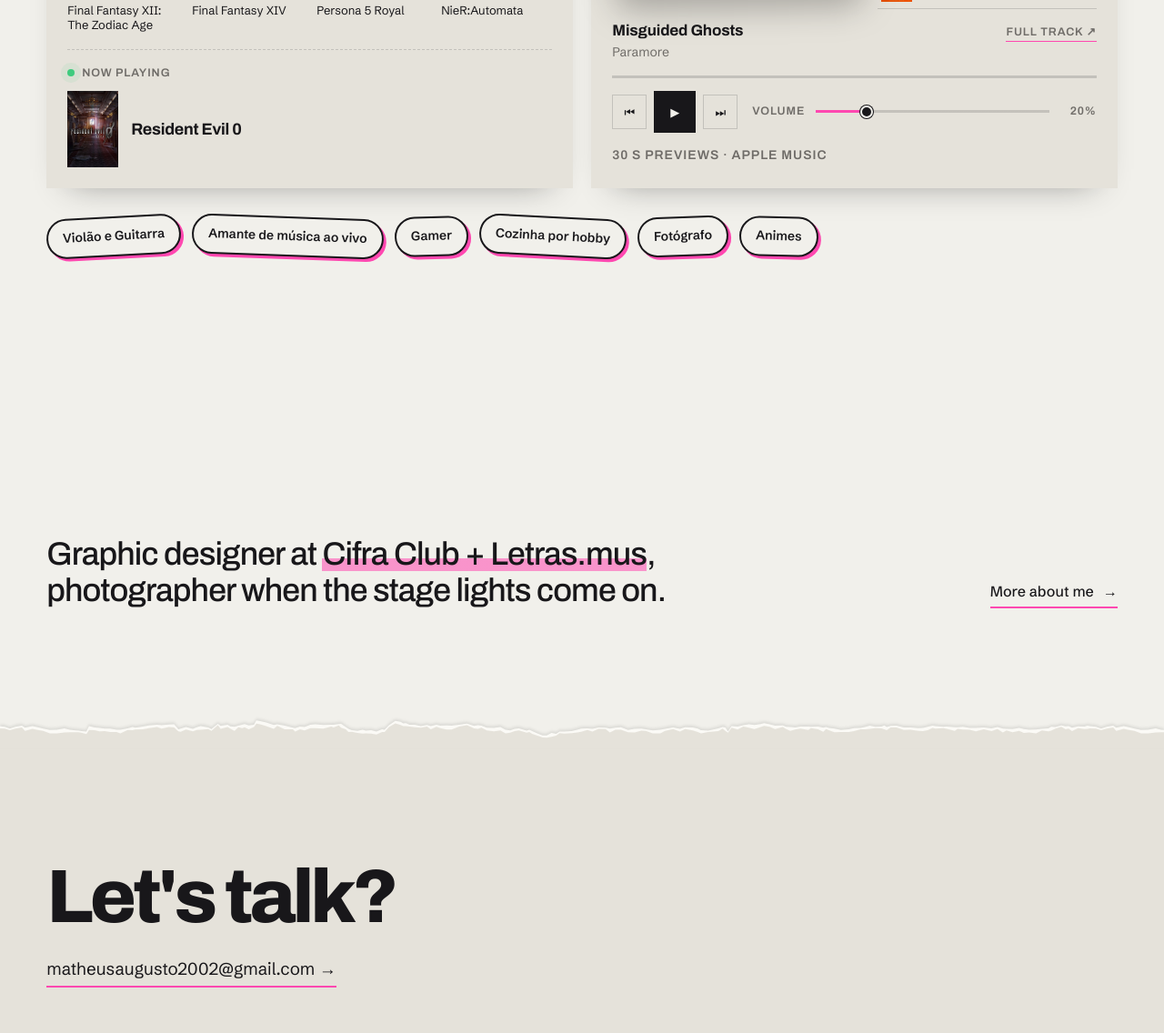
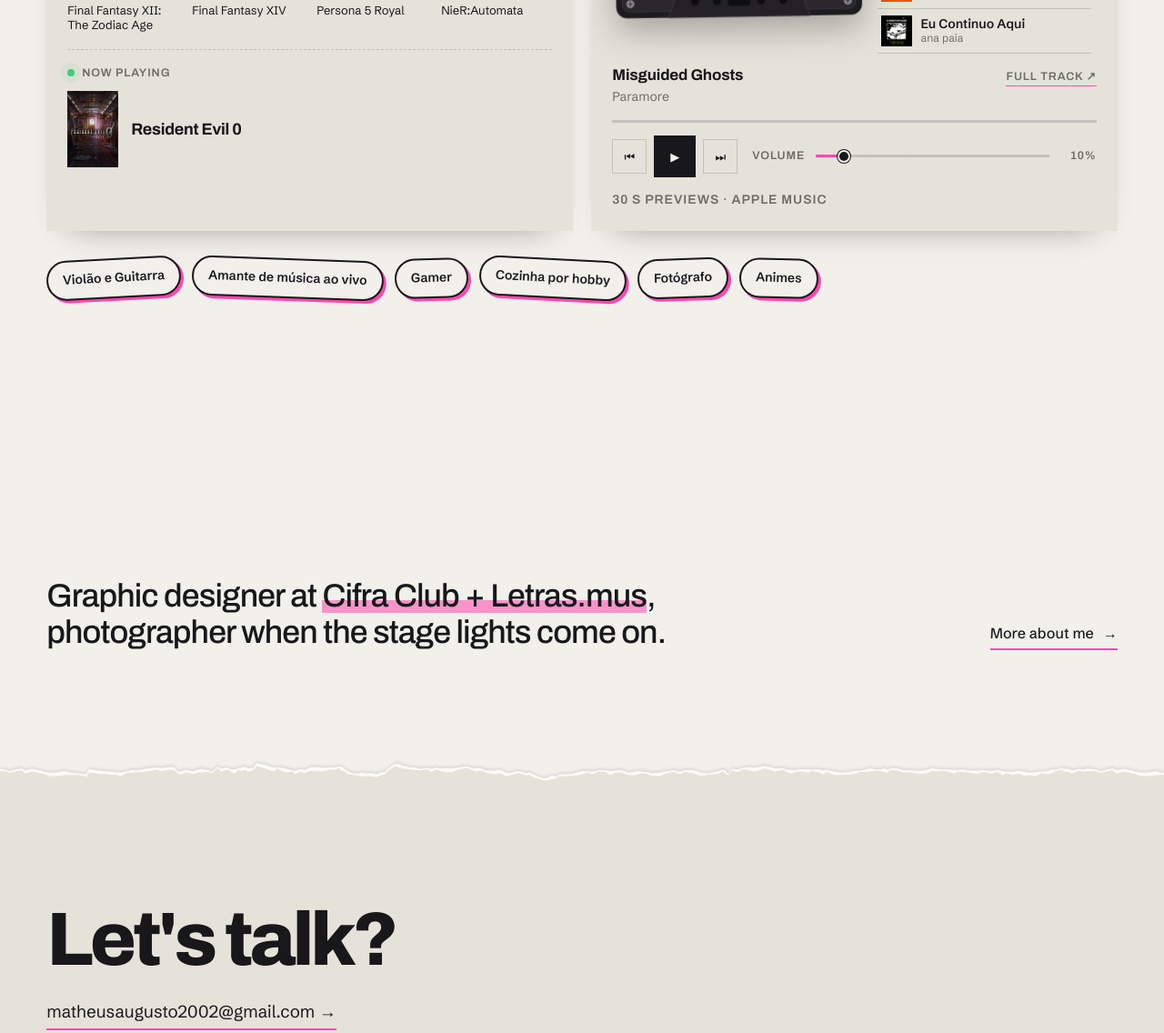
Before and after one commit to MTLopes006/portfolio, a plain HTML site: page site/index.html in a window 1280 px wide. Shown: the part 4424-5560 px from the top of the page at 91% size. Drawn offline with Linux system fonts and the light colour scheme; grey boxes are pictures that could not be loaded; animation ran at ten frames a second.

Commit message:
Playlist com 2 músicas de cada álbum, lista com rolagem e volume inicial de 10%
Co-Authored-By: Claude Opus 5.5 <noreply@anthropic.com>

```diff
--- a/site/assets/css/style.css
+++ b/site/assets/css/style.css
@@ -850,7 +850,7 @@ p, dd, li, figcaption, .series-row .sub { text-wrap: pretty; orphans: 2; widows:
 .pl-vol { display: flex; align-items: center; gap: 10px; }
 .pl-vol .label { color: var(--muted); }
 .pl-vol output { min-width: 3.2em; text-align: right; color: var(--muted); }
-.pl-vol input[type=range] { --v: 20%; flex: 1; -webkit-appearance: none; appearance: none; height: 3px; background: linear-gradient(90deg, var(--magenta) var(--v), var(--rule) var(--v)); outline: none; cursor: pointer; }
+.pl-vol input[type=range] { --v: 10%; flex: 1; -webkit-appearance: none; appearance: none; height: 3px; background: linear-gradient(90deg, var(--magenta) var(--v), var(--rule) var(--v)); outline: none; cursor: pointer; }
 .pl-vol input[type=range]::-webkit-slider-thumb { -webkit-appearance: none; width: 14px; height: 14px; border-radius: 50%; background: var(--ink); border: 2px solid var(--paper); box-shadow: 0 0 0 1px var(--ink); }
 .pl-vol input[type=range]::-moz-range-thumb { width: 12px; height: 12px; border-radius: 50%; background: var(--ink); border: 2px solid var(--paper); }
 .pl-vol input[type=range]:focus-visible { outline: 2px solid var(--magenta); outline-offset: 6px; }
@@ -892,7 +892,8 @@ p, dd, li, figcaption, .series-row .sub { text-wrap: pretty; orphans: 2; widows:
 @keyframes k7-spin-r { from { transform: translate(210px, 108px) rotate(0); } to { transform: translate(210px, 108px) rotate(360deg); } }
 .k7-reel { transform-box: view-box; transform-origin: 0 0; }
 
-.pl-list { list-style: none; margin: 0; padding: 0; border-top: 1px solid var(--rule); align-self: stretch; }
+.pl-list { list-style: none; margin: 0; padding: 0 6px 0 0; border-top: 1px solid var(--rule); align-self: stretch; position: relative; max-height: 246px; overflow-y: auto; overscroll-behavior: contain; scrollbar-width: thin; scrollbar-color: var(--magenta) transparent; }
+.pl-list::-webkit-scrollbar { width: 4px; } .pl-list::-webkit-scrollbar-thumb { background: var(--magenta); }
 .pl-list button { display: grid; grid-template-columns: 34px 1fr 18px; gap: 10px; align-items: center; width: 100%; padding: 7px 4px; text-align: left; border-bottom: 1px solid var(--rule); transition: background-color .2s; }
 .pl-list button:hover { background: color-mix(in srgb, var(--magenta) 10%, transparent); }
 .pl-list img { width: 34px; height: 34px; object-fit: cover; }
--- a/site/assets/js/main.js
+++ b/site/assets/js/main.js
@@ -503,7 +503,7 @@
         <button type="button" class="pl-prev" aria-label="${ui("pl.prev")}">⏮</button>
         <button type="button" class="pl-play" aria-label="${ui("pl.play")}"><span class="i-play">▶</span><span class="i-pause">❚❚</span></button>
         <button type="button" class="pl-next" aria-label="${ui("pl.next")}">⏭</button>
-        <label class="pl-vol"><span class="label">${ui("pl.vol")}</span><input type="range" min="0" max="100" step="1" value="20" aria-label="${ui("pl.vol")}"><output class="label">20%</output></label>
+        <label class="pl-vol"><span class="label">${ui("pl.vol")}</span><input type="range" min="0" max="100" step="1" value="10" aria-label="${ui("pl.vol")}"><output class="label">10%</output></label>
       </div>
       <p class="pl-note label muted">${ui("pl.note")}</p>
       ${PL.spotify ? `<iframe class="pl-spotify" src="${esc(PL.spotify.replace("open.spotify.com/", "open.spotify.com/embed/"))}" loading="lazy" allow="encrypted-media" title="Spotify"></iframe>` : ""}
@@ -513,8 +513,8 @@
   function initPlayers(PL) {
     const tr = (PL && PL.tracks) || [];
     if (!tr.length) return;
-    // never autoplays: sound only starts on the visitor's click, always at 20% volume
-    audio = audio || new Audio(); audio.preload = "none"; audio.autoplay = false; audio.volume = 0.2;
+    // never autoplays: sound only starts on the visitor's click, always at 10% volume
+    audio = audio || new Audio(); audio.preload = "none"; audio.autoplay = false; audio.volume = 0.1;
     let i = 0;
     const els = [...document.querySelectorAll("[data-player]")];
     const paint = () => els.forEach((el) => {
@@ -522,6 +522,9 @@
       el.querySelector(".pl-title").textContent = x.title; el.querySelector(".pl-artist").textContent = x.artist;
       el.querySelector(".k7-title").textContent = x.title; el.querySelector(".pl-link").href = x.link || "#";
       el.querySelectorAll(".pl-list button").forEach((b) => b.classList.toggle("on", +b.dataset.i === i));
+      // keep the current track visible inside the scrolling list (without moving the page)
+      const list = el.querySelector(".pl-list"), on = list.querySelector("button.on");
+      if (on) { const li = on.parentElement, top = li.offsetTop - list.offsetTop; if (top < list.scrollTop || top + li.offsetHeight > list.scrollTop + list.clientHeight) list.scrollTo({ top: top - list.clientHeight / 2 + li.offsetHeight / 2, behavior: "smooth" }); }
     });
     const load = (k, play) => { i = (k + tr.length) % tr.length; audio.src = tr[i].preview; if (play) audio.play().catch(() => {}); paint(); };
     els.forEach((el) => {
--- a/site/content/about.json
+++ b/site/content/about.json
@@ -398,6 +398,160 @@
           "cover": "assets/img/sobre/discos/what-did-you-think.jpg",
           "preview": "https://audio-ssl.itunes.apple.com/itunes-assets/AudioPreview211/v4/f4/11/51/f411519c-ad28-eaf8-b28d-f65a6cb2f8e6/mzaf_16665450634136802317.plus.aac.p.m4a",
           "link": "https://music.apple.com/br/album/take-this-lonely-heart/1433956952?i=1433957261"
+        },
+        {
+          "title": "Eu Continuo Aqui",
+          "artist": "ana paia",
+          "cover": "assets/img/sobre/discos/continuar.jpg",
+          "preview": "https://audio-ssl.itunes.apple.com/itunes-assets/AudioPreview221/v4/d4/15/f4/d415f477-8aaa-8f98-aa4c-33e78b3512d0/mzaf_17637880747053767021.plus.aac.p.m4a",
+          "link": "https://music.apple.com/br/album/eu-continuo-aqui/1843568422?i=1843568423"
+        },
+        {
+          "title": "Sosseguei",
+          "artist": "ana paia",
+          "cover": "assets/img/sobre/discos/continuar.jpg",
+          "preview": "https://audio-ssl.itunes.apple.com/itunes-assets/AudioPreview221/v4/ac/b9/c0/acb9c03e-0276-e541-93ee-e0c5c05eae5a/mzaf_13025672689595751116.plus.aac.p.m4a",
+          "link": "https://music.apple.com/br/album/sosseguei/1843568422?i=1843568426"
+        },
+        {
+          "title": "Throne",
+          "artist": "Bring Me The Horizon",
+          "cover": "assets/img/sobre/discos/thats-the-spirit.jpg",
+          "preview": "https://audio-ssl.itunes.apple.com/itunes-assets/AudioPreview211/v4/0e/7b/b5/0e7bb52b-a7ef-c1a5-792b-bc505d55ceea/mzaf_17392033085003750336.plus.aac.p.m4a",
+          "link": "https://music.apple.com/br/album/throne/1022197503?i=1022197806"
+        },
+        {
+          "title": "Drown",
+          "artist": "Bring Me The Horizon",
+          "cover": "assets/img/sobre/discos/thats-the-spirit.jpg",
+          "preview": "https://audio-ssl.itunes.apple.com/itunes-assets/AudioPreview211/v4/0f/95/8a/0f958afd-70f6-4d0a-568c-25f926008fec/mzaf_17596204406125825209.plus.aac.p.m4a",
+          "link": "https://music.apple.com/br/album/drown-new/1022197503?i=1022197816"
+        },
+        {
+          "title": "Robbers",
+          "artist": "The 1975",
+          "cover": "assets/img/sobre/discos/the-1975.jpg",
+          "preview": "https://audio-ssl.itunes.apple.com/itunes-assets/AudioPreview211/v4/65/39/73/653973c2-449b-a3c8-dbd0-af97100545a7/mzaf_15794401609046687284.plus.aac.p.m4a",
+          "link": "https://music.apple.com/br/album/robbers/1440818989?i=1440819287"
+        },
+        {
+          "title": "Chocolate",
+          "artist": "The 1975",
+          "cover": "assets/img/sobre/discos/the-1975.jpg",
+          "preview": "https://audio-ssl.itunes.apple.com/itunes-assets/AudioPreview221/v4/34/e3/c8/34e3c82d-0ee1-f99b-46a0-4f301e9bf402/mzaf_2280803233537693313.plus.aac.p.m4a",
+          "link": "https://music.apple.com/br/album/chocolate/1440818989?i=1440819003"
+        },
+        {
+          "title": "that won't save us",
+          "artist": "Against The Current",
+          "cover": "assets/img/sobre/discos/fever.jpg",
+          "preview": "https://audio-ssl.itunes.apple.com/itunes-assets/AudioPreview221/v4/17/de/af/17deaf4b-4ce7-fa2b-b7cb-f4169ad1c594/mzaf_13697560980609898821.plus.aac.p.m4a",
+          "link": "https://music.apple.com/br/album/that-wont-save-us/1573232687?i=1573232688"
+        },
+        {
+          "title": "again&again",
+          "artist": "Against The Current & guardin",
+          "cover": "assets/img/sobre/discos/fever.jpg",
+          "preview": "https://audio-ssl.itunes.apple.com/itunes-assets/AudioPreview221/v4/8d/88/6e/8d886e99-f701-c79e-cd8e-a343a7383249/mzaf_7126559151943648624.plus.aac.p.m4a",
+          "link": "https://music.apple.com/br/album/again-again/1573232687?i=1573232690"
+        },
+        {
+          "title": "Crying Lightning",
+          "artist": "Arctic Monkeys",
+          "cover": "assets/img/sobre/discos/humbug.jpg",
+          "preview": "https://audio-ssl.itunes.apple.com/itunes-assets/AudioPreview221/v4/87/80/79/8780790f-fc51-a13e-417d-ce1f449e5542/mzaf_5971917429981500357.plus.aac.p.m4a",
+          "link": "https://music.apple.com/br/album/crying-lightning/330283015?i=330283278"
+        },
+        {
+          "title": "Cornerstone",
+          "artist": "Arctic Monkeys",
+          "cover": "assets/img/sobre/discos/humbug.jpg",
+          "preview": "https://audio-ssl.itunes.apple.com/itunes-assets/AudioPreview221/v4/15/99/b6/1599b64c-35c2-6d48-a6cc-a1f661cf484a/mzaf_12405874309739748945.plus.aac.p.m4a",
+          "link": "https://music.apple.com/br/album/cornerstone/330283015?i=330283361"
+        },
+        {
+          "title": "Centuries",
+          "artist": "Fall Out Boy",
+          "cover": "assets/img/sobre/discos/american-beauty.jpg",
+          "preview": "https://audio-ssl.itunes.apple.com/itunes-assets/AudioPreview221/v4/99/23/d3/9923d3ac-5cac-79d1-4a77-ec8fb7499b2b/mzaf_9922251089879156208.plus.aac.p.m4a",
+          "link": "https://music.apple.com/br/album/centuries/1440826504?i=1440826614"
+        },
+        {
+          "title": "Uma Thurman",
+          "artist": "Fall Out Boy",
+          "cover": "assets/img/sobre/discos/american-beauty.jpg",
+          "preview": "https://audio-ssl.itunes.apple.com/itunes-assets/AudioPreview211/v4/52/1c/d6/521cd633-27e8-bd34-93d5-d0077db04391/mzaf_1163157119606369853.plus.aac.p.m4a",
+          "link": "https://music.apple.com/br/album/uma-thurman/1440826504?i=1440826718"
+        },
+        {
+          "title": "Pumped Up Kicks",
+          "artist": "Foster the People",
+          "cover": "assets/img/sobre/discos/torches.jpg",
+          "preview": "https://audio-ssl.itunes.apple.com/itunes-assets/AudioPreview211/v4/06/5b/df/065bdfe1-4d16-53c9-f24d-f1ad16983f92/mzaf_15283020811004936626.plus.aac.p.m4a",
+          "link": "https://music.apple.com/br/album/pumped-up-kicks/435761204?i=435761212"
+        },
+        {
+          "title": "Houdini",
+          "artist": "Foster the People",
+          "cover": "assets/img/sobre/discos/torches.jpg",
+          "preview": "https://audio-ssl.itunes.apple.com/itunes-assets/AudioPreview211/v4/15/28/00/1528001e-8677-b907-b9e9-74eca3071f65/mzaf_17450470823147718766.plus.aac.p.m4a",
+          "link": "https://music.apple.com/br/album/houdini/435761204?i=435761289"
+        },
+        {
+          "title": "Prey",
+          "artist": "The Neighbourhood",
+          "cover": "assets/img/sobre/discos/wiped-out.jpg",
+          "preview": "https://audio-ssl.itunes.apple.com/itunes-assets/AudioPreview211/v4/97/a0/e0/97a0e005-5588-da79-9f30-d3db4852f419/mzaf_5395915338050175623.plus.aac.p.m4a",
+          "link": "https://music.apple.com/br/album/prey/1030115907?i=1030116010"
+        },
+        {
+          "title": "Daddy Issues",
+          "artist": "The Neighbourhood",
+          "cover": "assets/img/sobre/discos/wiped-out.jpg",
+          "preview": "https://audio-ssl.itunes.apple.com/itunes-assets/AudioPreview211/v4/ef/6c/e0/ef6ce010-7ccf-6cd6-7840-73997a29b276/mzaf_3568417204394617953.plus.aac.p.m4a",
+          "link": "https://music.apple.com/br/album/daddy-issues/1030115907?i=1030116019"
+        },
+        {
+          "title": "Helena",
+          "artist": "My Chemical Romance",
+          "cover": "assets/img/sobre/discos/three-cheers.jpg",
+          "preview": "https://audio-ssl.itunes.apple.com/itunes-assets/AudioPreview211/v4/0c/99/77/0c99772f-b8e0-e2c2-9e9c-df202e06d08e/mzaf_18362908824438910741.plus.aac.p.m4a",
+          "link": "https://music.apple.com/br/album/helena/1156311431?i=1156311432"
+        },
+        {
+          "title": "I'm Not Okay (I Promise)",
+          "artist": "My Chemical Romance",
+          "cover": "assets/img/sobre/discos/three-cheers.jpg",
+          "preview": "https://audio-ssl.itunes.apple.com/itunes-assets/AudioPreview211/v4/c6/86/77/c68677cb-8be1-9729-5b7c-2d3cfe056f8a/mzaf_16051311890134056334.plus.aac.p.m4a",
+          "link": "https://music.apple.com/br/album/im-not-okay-i-promise/1156311431?i=1156311437"
+        },
+        {
+          "title": "Circles",
+          "artist": "Pierce the Veil",
+          "cover": "assets/img/sobre/discos/misadventures.jpg",
+          "preview": "https://audio-ssl.itunes.apple.com/itunes-assets/AudioPreview211/v4/9c/51/9c/9c519c64-e529-a774-050f-8e049e6c501d/mzaf_8027222497638650163.plus.aac.p.m4a",
+          "link": "https://music.apple.com/br/album/circles/1440950410?i=1440950620"
+        },
+        {
+          "title": "Texas Is Forever",
+          "artist": "Pierce the Veil",
+          "cover": "assets/img/sobre/discos/misadventures.jpg",
+          "preview": "https://audio-ssl.itunes.apple.com/itunes-assets/AudioPreview221/v4/fb/a8/b6/fba8b6b2-b766-1d1a-273d-b8489c233a6a/mzaf_13872849547552452797.plus.aac.p.m4a",
+          "link": "https://music.apple.com/br/album/texas-is-forever/1440950410?i=1440950604"
+        },
+        {
+          "title": "Car Radio",
+          "artist": "twenty one pilots",
+          "cover": "assets/img/sobre/discos/vessel.jpg",
+          "preview": "https://audio-ssl.itunes.apple.com/itunes-assets/AudioPreview211/v4/15/3a/38/153a384e-f784-82c3-59ce-028f2f65ecaa/mzaf_2613530958360325626.plus.aac.p.m4a",
+          "link": "https://music.apple.com/br/album/car-radio/585128397?i=585128671"
+        },
+        {
+          "title": "Holding On To You",
+          "artist": "twenty one pilots",
+          "cover": "assets/img/sobre/discos/vessel.jpg",
+          "preview": "https://audio-ssl.itunes.apple.com/itunes-assets/AudioPreview221/v4/09/9d/51/099d5159-bba2-f1c8-8476-2b8d2e6b6eed/mzaf_11858233020590662931.plus.aac.p.m4a",
+          "link": "https://music.apple.com/br/album/holding-on-to-you/585128397?i=585128668"
         }
       ]
     }
```
